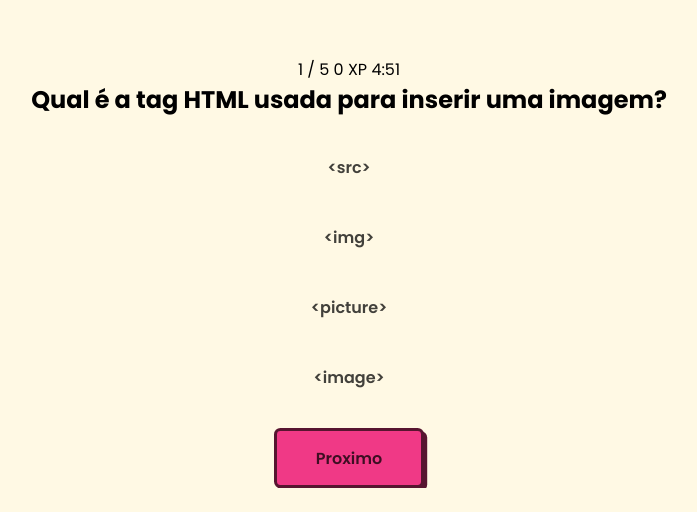
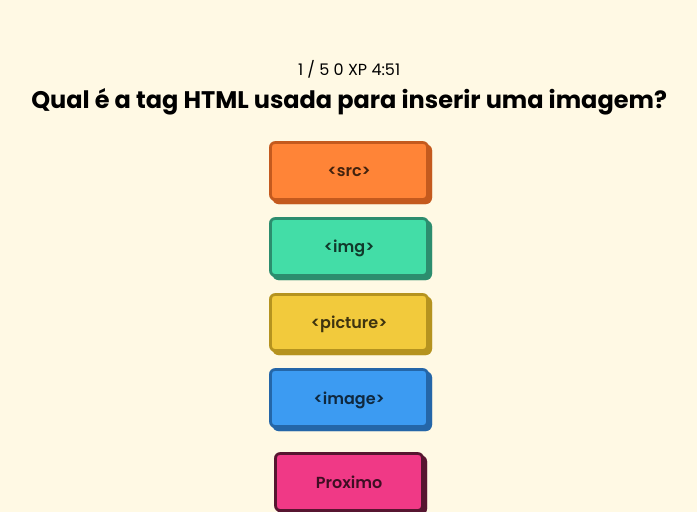
Before and after one commit to guillxr/quiz-pda, a plain HTML site: page index.html in a window 1280 px wide. Shown: the part 1043-1555 px from the top of the page, without its empty margins (291-988 px from the left). Before the commit the page ends 1531 px from the top, so only its background shows below. Drawn offline with Linux system fonts and the light colour scheme; a script that the page names is missing.

Commit message:
update: create colors variables for buttons of quiz

```diff
--- a/css/styles.css
+++ b/css/styles.css
@@ -4,7 +4,21 @@
     --background: #FFF9E4;
     --btn-primary-bg: #F03986;
     --btn-primary-shd: #571530;
-    --btn-text: #000000BD
+    --btn-text: #000000BD;
+    --btn-correct: #28A745;
+    --btn-correct-shd: #155724;
+    --btn-incorrect: #DC3545;
+    --btn-incorrect-shd: #7A1A28;
+    --btn-none: #CCCCCC;
+    --btn-none-shd: #7A7A7A;
+    --btn-option-0: #FF8437;
+    --btn-option-0-shd: #C45A1E;
+    --btn-option-1: #43DDA7;
+    --btn-option-1-shd: #2C8D6E;
+    --btn-option-2: #F2CA3C;
+    --btn-option-2-shd: #B5931F;
+    --btn-option-3: #3C9BF2;
+    --btn-option-3-shd: #2466A8;
 }
 
 * {
@@ -36,10 +50,14 @@ li {
     border: 0.2rem solid var(--btn-primary-shd);
     box-shadow: 0.2rem 0.2rem 0 var(--btn-primary-shd);
     transition: all 0.1s ease;
+    cursor: pointer;
 }
 
-.button:active {
-    background-color: var(--btn-primary-bg);
+.button:disabled {
+    cursor: default;
+}
+
+.button:active:not(:disabled){
     box-shadow: none;
     transform: translateX(0.2rem) translateY(0.2rem);
 }
```
